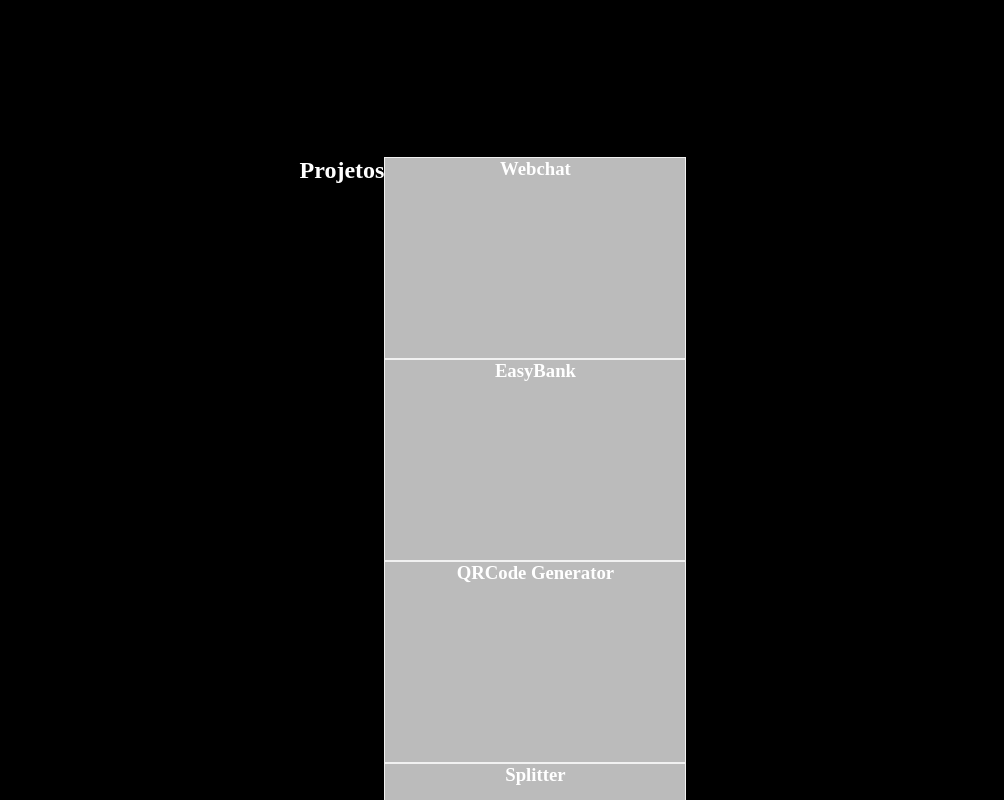
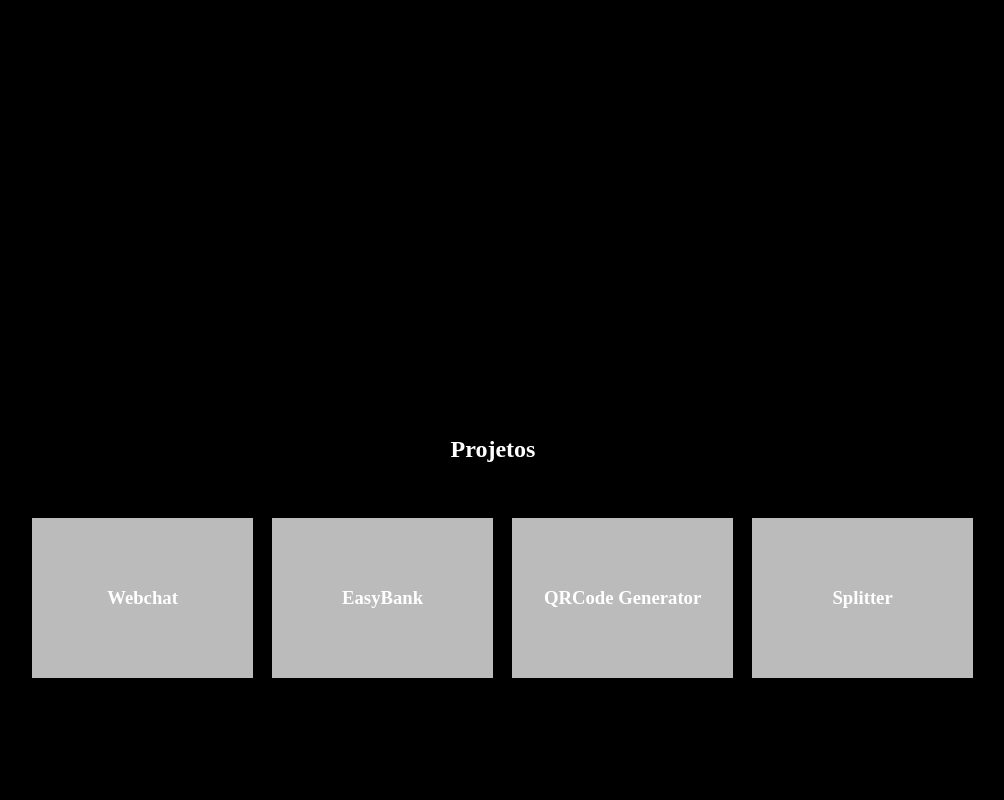
Before and after one commit to matheustkaczyk/portfolio, a React (Vite) app: page / in a window 1280 px wide. Shown: the part 1520-2320 px from the top of the page, without its empty margins (211-1215 px from the left). Built offline with nearby package versions, Linux system fonts and the light colour scheme.

Commit message:
feat: fazendo css dos cards

```diff
--- a/src/App.scss
+++ b/src/App.scss
@@ -199,16 +199,23 @@ aside {
   margin-left: 10vw;
   padding: 2%;
   display: flex;
+  flex-direction: column;
   justify-content: center;
-  // align-items: center;
+  align-items: center;
+
+  .projects-wrapper {
+    display: flex;
+    justify-content: space-around;
+    margin-top: 5%;
+  }
 }
 
 .flip-card {
   background-color: transparent;
-  width: 300px;
-  height: 200px;
-  border: 1px solid #f1f1f1;
+  width: 15em;
+  height: 10em;
   perspective: 1000px;
+  margin-left: 2%;
 }
 
 .flip-card-inner {
@@ -233,12 +240,21 @@ aside {
 }
 
 .flip-card-front {
+  display: flex;
+  align-items: center;
+  justify-content: center;
   background-color: #bbb;
   color: black;
 }
 
 .flip-card-back {
+  display: flex;
+  align-items: center;
+  justify-content: space-around;
+  flex-direction: column;
   background-color: dodgerblue;
+  padding: 5%;
   color: white;
   transform: rotateY(180deg);
+  text-align: justify;
 }
```
